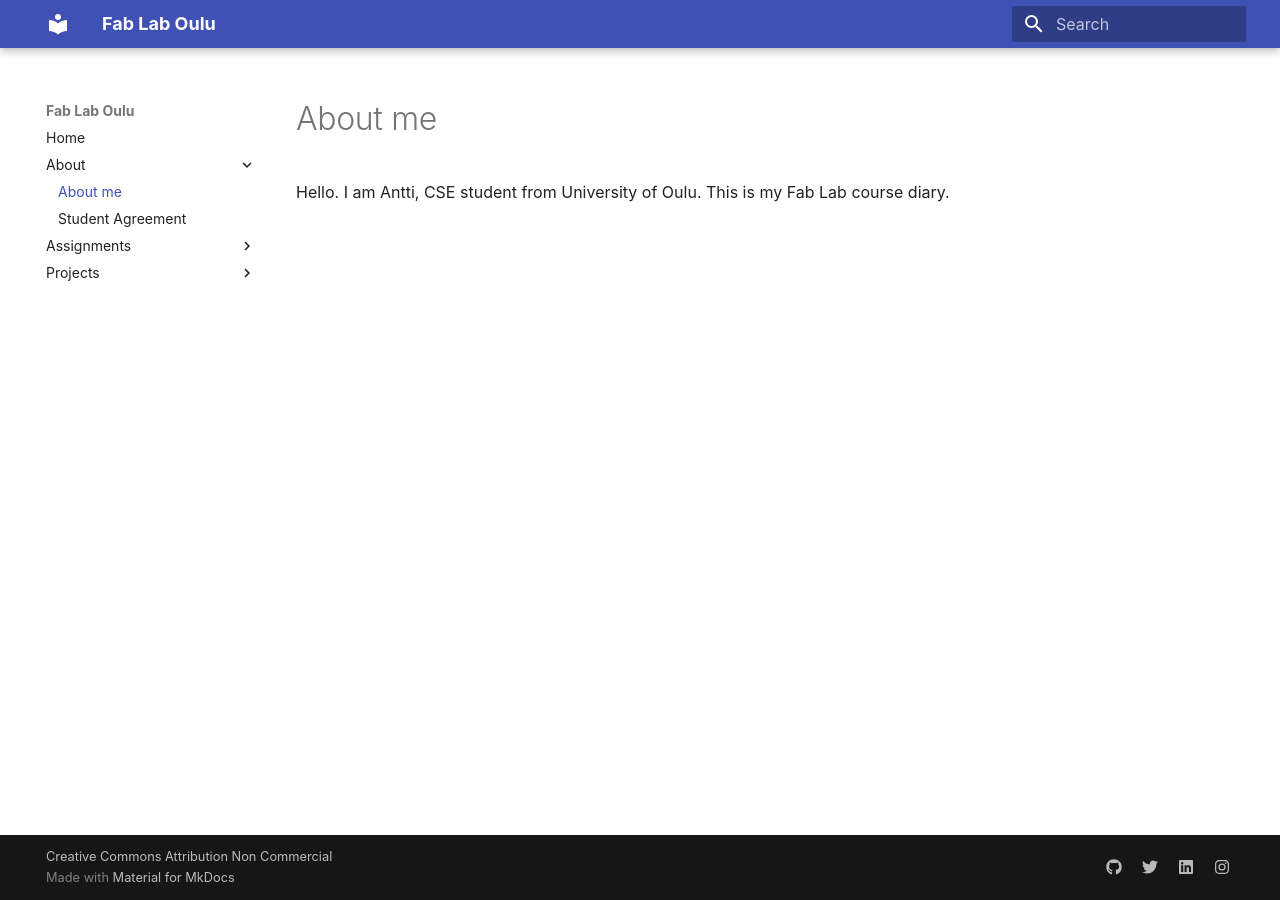
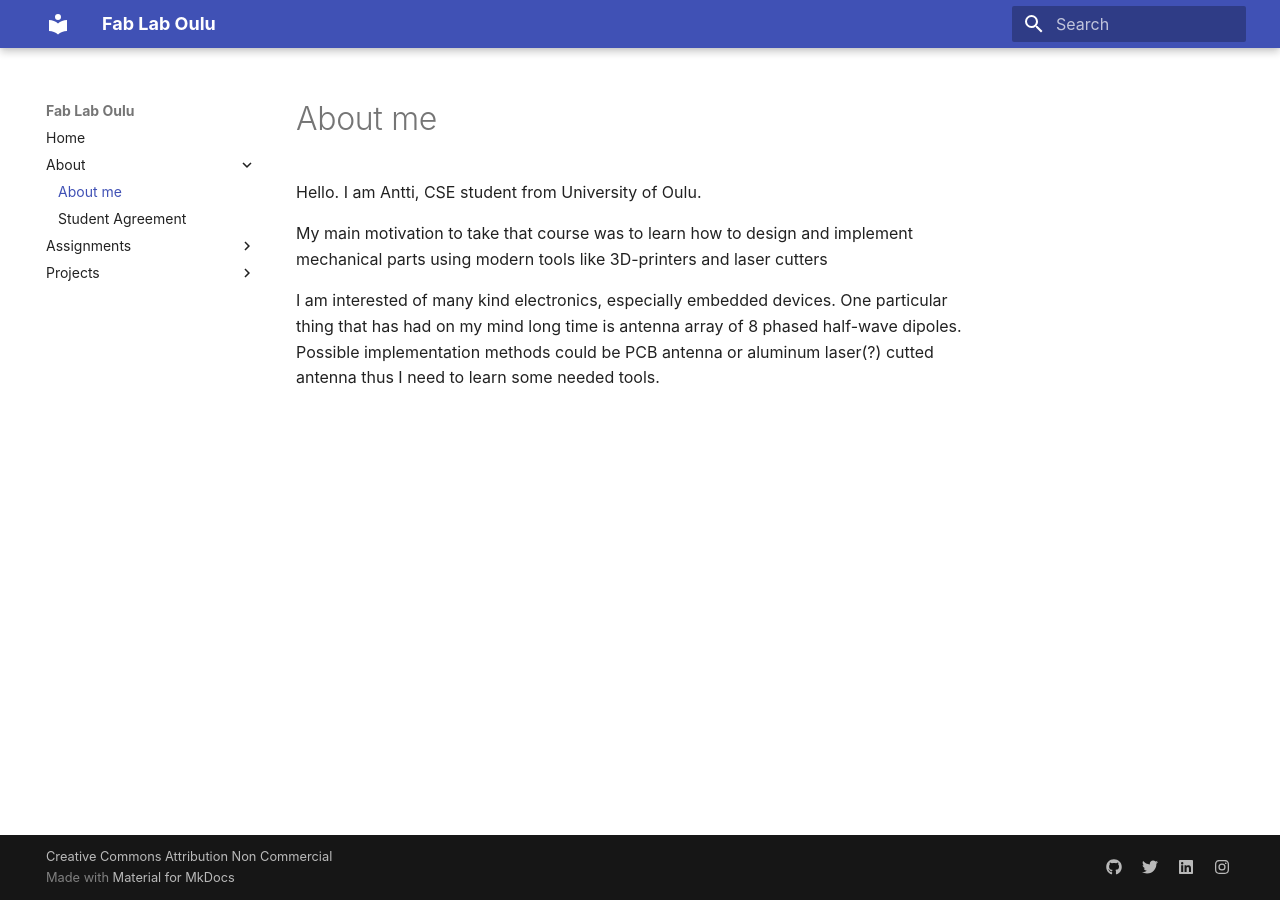
Before and after one commit to palosaari/fablab, an MkDocs documentation site: the page built from docs/about/index.md, in a window 1280 px wide. Built offline with MkDocs 1.6.1 and Material for MkDocs 9.7.7, drawn with Linux system fonts in a browser that asks for light colours.

Commit message:
about: add some info
Signed-off-by: Antti Palosaari <crope@iki.fi>

```diff
--- a/docs/about/index.md
+++ b/docs/about/index.md
@@ -1,4 +1,7 @@
 # About me
 
 Hello. I am Antti, CSE student from University of Oulu.
-This is my Fab Lab course diary.
+
+My main motivation to take that course was to learn how to design and implement mechanical parts using modern tools like 3D-printers and laser cutters
+
+I am interested of many kind electronics, especially embedded devices. One particular thing that has had on my mind long time is antenna array of 8 phased half-wave dipoles. Possible implementation methods could be PCB antenna or aluminum laser(?) cutted antenna thus I need to learn some needed tools.
```
